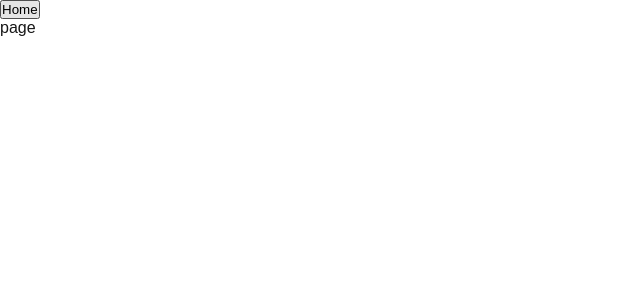
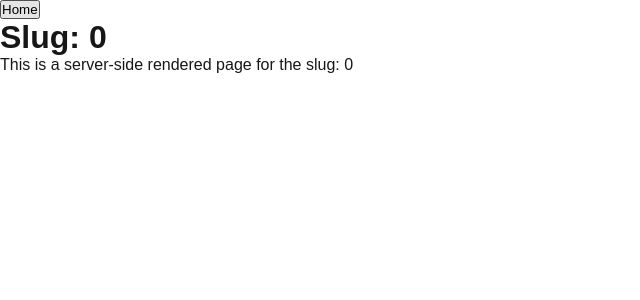
Before and after one commit to Luciferviking/notevook, a Next.js app: page /components/card/0 in a window 1280 px wide. Shown: the top 300 px of the page, without its empty margins (0-640 px from the left). Built offline with nearby package versions, Linux system fonts and the light colour scheme.

Commit message:
[slug] passed on prooperly
passing the slug value now through server side only without using any client component

```diff
--- a/src/app/components/card/[writing]/page.jsx
+++ b/src/app/components/card/[writing]/page.jsx
@@ -1,5 +1,12 @@
-import React from "react";
+export default async function Page({ params }) {
+  // Await params if it's a Promise
+  const resolvedParams = await params;
+  const { writing } = resolvedParams;
 
-export default function page() {
-  return <div>page</div>;
+  return (
+    <div>
+      <h1>Slug: {writing}</h1>
+      <p>This is a server-side rendered page for the slug: {writing}</p>
+    </div>
+  );
 }
--- a/src/app/components/card/page.jsx
+++ b/src/app/components/card/page.jsx
@@ -1,8 +1,12 @@
+// "use client";
 import React from "react";
 import styles from "./page.module.css";
 import { readFull } from "../../script/method";
 import Link from "next/link";
 //import "../../globals.css";
+
+// trying new method
+// import { useRouter } from "next/navigation";
 
 export default function Card() {
   const listItems = readFull.map((notes) => (
```
